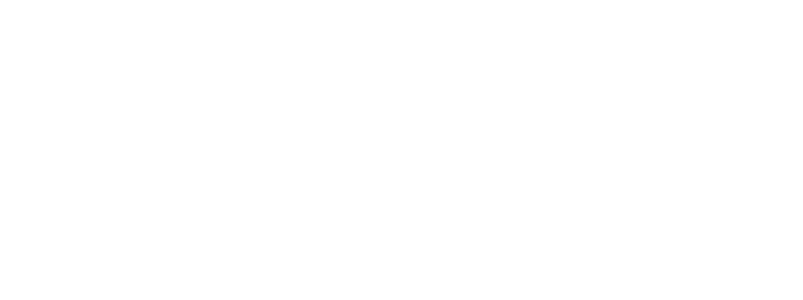
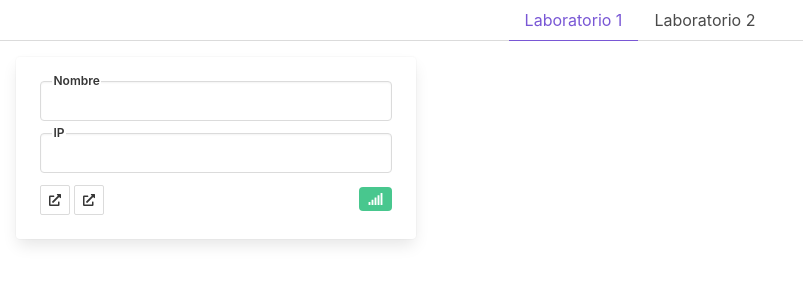
Before and after one commit to mariomorenor/admisiones_manager, a Vue app: page / in a window 1280 px wide. Shown: the top 300 px of the page, without its empty margins (0-803 px from the left). Built offline with nearby package versions, Linux system fonts and the light colour scheme.

Commit message:
Maquetación vista principal

```diff
--- a/src/views/HomeView.vue
+++ b/src/views/HomeView.vue
@@ -1,5 +1,37 @@
 <template>
   <div class="home">
+    <b-tabs position="is-centered">
+      <b-tab-item label="Laboratorio 1">
+          <div class="columns">
+            <div class="column is-4">
+              <div class="card">
+                <div class="card-content">
+                  <b-field label="Nombre" label-position="on-border">
+                    <b-input></b-input>
+                  </b-field>
+                  <b-field label="IP" label-position="on-border">
+                    <b-input></b-input>
+                  </b-field>
+                  <div class="is-flex is-justify-content-space-between">
+                    <div>
+                      <b-tooltip label="Abrir Admisiones">
+                        <b-button size="is-small"  icon-left="external-link-alt"></b-button>
+                      </b-tooltip>
+                      <b-tooltip label="Cerrar Admisiones">
+                        <b-button size="is-small" class="mx-1" icon-left="external-link-alt"></b-button>
+                      </b-tooltip>
+                    </div>
+                    <div>
+                      <b-tag type="is-success"><fa-icon icon="signal"></fa-icon></b-tag>
+                    </div>
+                  </div>
+                </div>
+              </div>
+            </div>
+          </div>
+      </b-tab-item>
+      <b-tab-item label="Laboratorio 2"></b-tab-item>
+    </b-tabs>
   </div>
 </template>
 
--- a/vue.config.js
+++ b/vue.config.js
@@ -1,4 +1,9 @@
-const { defineConfig } = require('@vue/cli-service')
+const { defineConfig } = require("@vue/cli-service");
 module.exports = defineConfig({
-  transpileDependencies: true
-})
+  transpileDependencies: true,
+  pluginOptions: {
+    electronBuilder: {
+      nodeIntegration: true,
+    },
+  },
+});
```
Also changed, not shown: src/background.js (+70 -35 lines).
